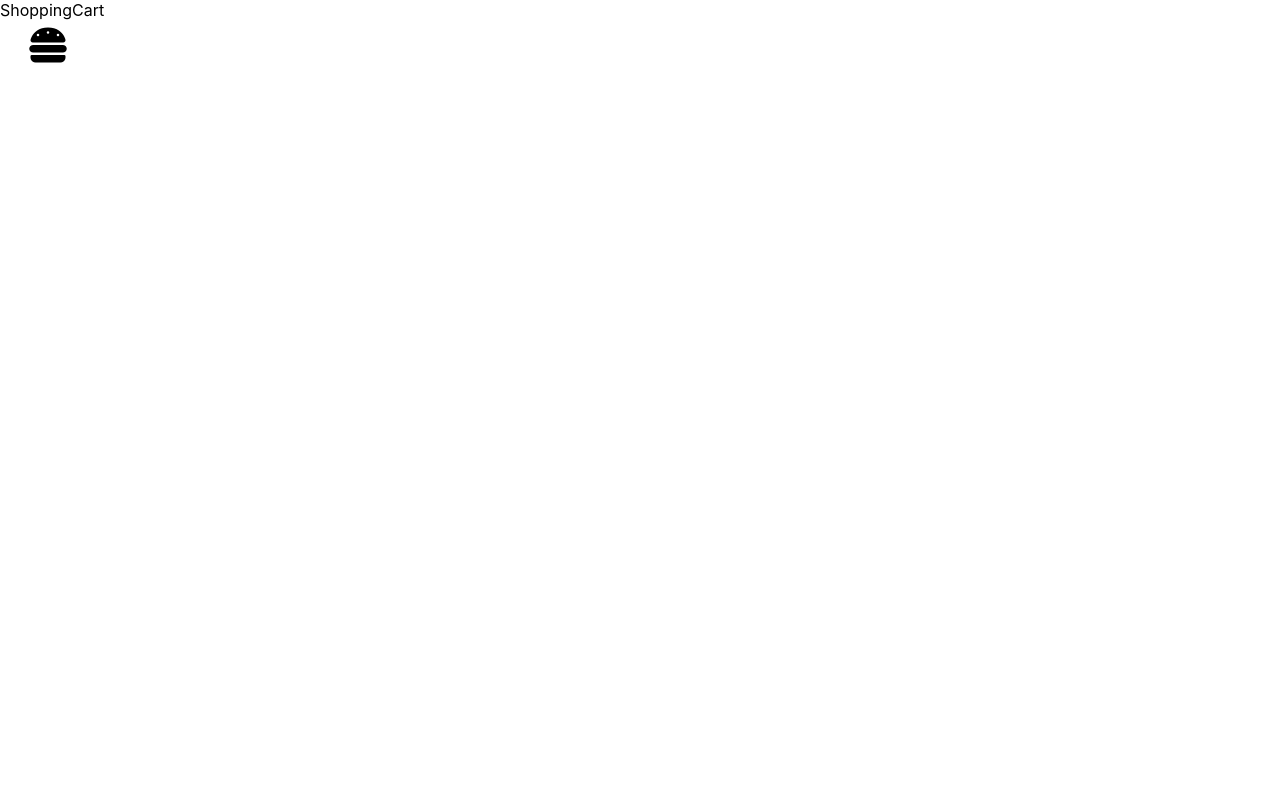
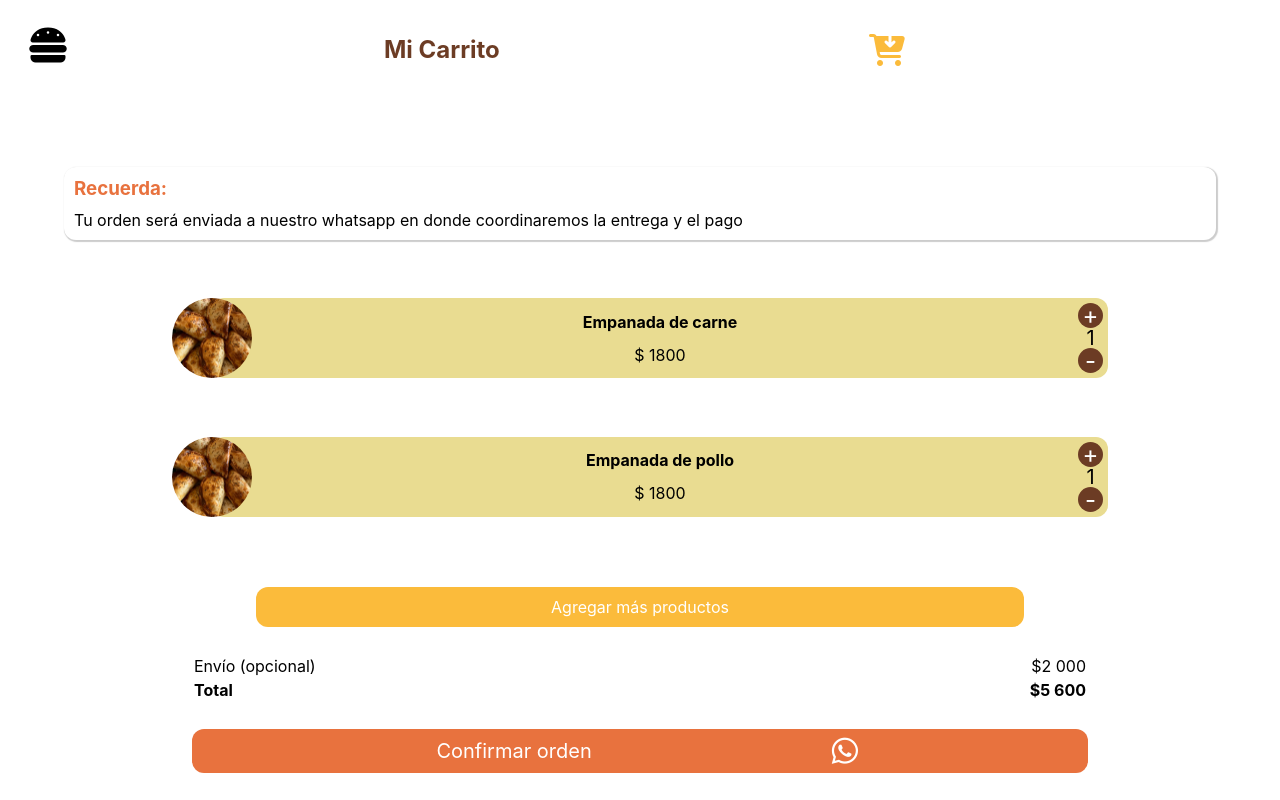
Before and after one commit to JohnnerJAL/Cafeteria-App, a React (Create React App) app: page /shopping-cart in a window 1280 px wide. Built offline with nearby package versions, Linux system fonts and the light colour scheme.

Commit message:
html & css app, screen Shopping Cart

```diff
--- a/src/Pages/ShoppingCart.js
+++ b/src/Pages/ShoppingCart.js
@@ -1,9 +1,100 @@
 import React from "react";
+import { Link } from "react-router-dom";
+
+import "./Styles/ShoppingCart.css";
+import hamburgerImage from "../Images/Hamburger-pexels.jpg";
+import empanadaImage from "../Images/Empanadas-pexels.jpg";
+import beerImage from "../Images/beer-pexels.jpg";
 
 function ShoppingCart() {
+
+  const hamburger = {
+    backgroundImage: `url('${hamburgerImage}')`
+  }
+  const empanada = {
+    backgroundImage: `url('${empanadaImage}')`
+  }
+  const beer = {
+    backgroundImage: `url('${beerImage}')`
+  }
+
+
   return (
     <section className="shopping-cart">
-      ShoppingCart
+      <div className="title">
+        <h1>Mi Carrito</h1>
+        <i class="fas fa-cart-arrow-down"></i>
+      </div>
+
+      <div className="message-container">
+        <div className="message">
+          <h1>Recuerda:</h1>
+          <p>Tu orden será enviada a nuestro whatsapp en donde coordinaremos la entrega y el pago</p>
+        </div>
+      </div>
+
+      <div className="articles">
+      {/* <div className="list-of-items"> */}
+        <article>
+          <figure style={empanada}></figure>
+          <div className="contents">
+            <h4>Empanada de carne</h4>
+            {/* <p>Empanada de carne con huevo</p> */}
+            <p>$ 1800</p>
+            <p>1</p>
+          </div>
+          <div className="button button-left">
+            <div className="circle">-</div>
+          </div>
+          <div className="button button-right">
+            <div className="circle">+</div>
+          </div>
+        </article>
+
+        <article>
+          <figure style={empanada}></figure>
+          <div className="contents">
+            <h4>Empanada de pollo</h4>
+            {/* <p>Empanada de pollo con huevo</p> */}
+            <p>$ 1800</p>
+            <p>1</p>
+          </div>
+          <div className="button button-left">
+            <div className="circle">-</div>
+          </div>
+          <div className="button button-right">
+            <div className="circle">+</div>
+          </div>
+        </article>
+      {/* </div> */}
+      </div>
+
+      <div className="resume">
+       <div>
+          <Link  to="/menu">
+            <p>Agregar más productos</p>
+            {/* <i class="fas fa-cart-arrow-down"></i> */}
+          </Link>
+        </div>
+
+      <div>
+        <div className="row">
+          <p>Envío (opcional)</p>
+          <p>$2 000</p>
+        </div>
+        <div className="row">
+          <p>Total</p>
+          <p>$5 600</p>
+        </div>
+      </div>
+
+      <div>
+        <Link  to="/shopping-cart">{/*¡?*/}
+          <p>Confirmar orden</p>
+          <i class="fab fa-whatsapp"></i>
+        </Link>
+      </div>
+      </div>
     </section>
   )
 }
--- a/src/Pages/Styles/Menu.css
+++ b/src/Pages/Styles/Menu.css
@@ -79,12 +79,12 @@
 }
 
 /*-------------List of items--------------*/
-.list-of-items {
+.menu .list-of-items {
   height: 65%;
   padding-top: 50px;
 }
 
-.list-of-items article {
+.menu .list-of-items article {
   position: relative;
   width: 80%;
   margin: auto;
@@ -94,11 +94,11 @@
   margin-top: 50px;
 }
 
-.list-of-items article:first-child {
+.menu .list-of-items article:first-child {
   margin-top: 0%;
 }
 
-.list-of-items article figure {
+.menu .list-of-items article figure {
   position: absolute;
   top: -40px;
   left: 0;
@@ -119,21 +119,21 @@
   padding-top: 40px;
 }
 
-.list-of-items article .contents p:nth-of-type(1) {
+.menu .list-of-items article .contents p:nth-of-type(1) {
   color: gray;
 }
 
-.list-of-items article .contents p:nth-of-type(2) {
+.menu .list-of-items article .contents p:nth-of-type(2) {
   font-weight: bold;
 }
 
-.list-of-items article .contents p:last-child {
+.menu .list-of-items article .contents p:last-child {
   font-weight: bold;
   font-size: 24px;
 }
 
 /*Buttons less & more*/
-.list-of-items article .button {
+.menu .list-of-items article .button {
   position: absolute;
   height: 40px;
   width: 50px;
@@ -143,18 +143,18 @@
   background-color: rgb(218, 205, 136);
 }
 
-.list-of-items article .button-left {
+.menu .list-of-items article .button-left {
   bottom: 0%;
   border-radius: 0 12px 0 12px;
 }
 
-.list-of-items article .button-right {
+.menu .list-of-items article .button-right {
   bottom: 0%;
   right: 0%;
   border-radius: 12px 0 12px 0;
 }
 
-.list-of-items article .circle {
+.menu .list-of-items article .circle {
   border: solid var(--secondary-color);
   height: 25px;
   width: 25px;
--- /dev/null
+++ b/src/Pages/Styles/ShoppingCart.css
@@ -0,0 +1,175 @@
+.shopping-cart {
+  height: 100vh;
+}
+
+.shopping-cart .title {
+  position: absolute;
+  top: 35px;
+  left: 0%;
+  right: 0%;
+  margin: auto;
+  width: 40%;
+  display: flex;
+  justify-content: space-between;
+  align-items: center;
+}
+
+.shopping-cart .title h1 {
+  font-size: 24px;
+  color: var(--secondary-color);
+}
+
+.shopping-cart .title i {
+  transform: scale(2);
+  color: var(--tertiary-color);
+}
+
+/*-----------------Alert Message----------------*/
+.shopping-cart .message-container {
+  height: 30%;
+  display: flex;
+  align-items: flex-end;
+}
+
+.shopping-cart .message {
+  width: 90%;
+  margin: 0 auto;
+  padding: 5px;
+  box-shadow: 1px 1px 1px 1px rgba(128, 128, 128, 0.4);
+  border-radius: 12px;
+}
+
+.shopping-cart .message h1 {
+  color: var(--primary-color);
+  padding: 5px;
+}
+
+.shopping-cart .message p {
+  text-align: justify;
+  padding: 5px;
+}
+
+/*-------------Articles shopping Cart-------------*/
+.shopping-cart .articles {
+  height: 40%;
+  overflow-y: scroll;
+  display: flex;
+  flex-direction: column;
+  justify-content: space-evenly;
+  align-items: center;
+}
+
+.shopping-cart .articles article {
+  position: relative;
+  height: 80px;
+  width: 70%;
+  margin-top: 15px;
+  transform: translateX(20px);
+  background-color: rgb(233, 220, 145);
+  border-radius: 12px;
+  text-align: center;
+}
+
+.shopping-cart .articles article .contents {
+  height: 100%;
+  display: flex;
+  flex-direction: column;
+  justify-content: space-evenly;
+}
+
+.shopping-cart .articles article .contents p:last-child {
+  position: absolute;
+  right: 0%;
+  width: 35px;
+  font-size: 20px;
+}
+
+.shopping-cart .articles article figure {
+  position: absolute;
+  left: -40px;
+  top: 0%;
+  bottom: 0%;
+  margin: auto;
+  height: 80px;
+  width: 80px;
+  border-radius: 50%;
+  background-position: center;
+  background-size: cover;
+}
+
+.shopping-cart .articles article .button {
+  position: absolute;
+}
+
+.shopping-cart .articles article .circle {
+  width: 25px;
+  height: 25px;
+  border-radius: 50%;
+  background-color: var(--secondary-color);
+  color: white;
+  display: flex;
+  justify-content: center;
+  align-items: center;
+  font-size: 24px;
+}
+
+.shopping-cart .articles article .button-left {
+  right: 5px;
+  bottom: 5px;
+}
+
+.shopping-cart .articles article .button-right {
+  right: 5px;
+  top: 5px;
+}
+
+/*-------------------Resume-------------------*/
+.shopping-cart .resume {
+  /* border: solid greenyellow; */
+  height: 30%;
+  display: flex;
+  flex-direction: column;
+  justify-content: space-evenly;
+}
+
+.shopping-cart .resume div a {
+  margin: auto;
+  display: flex;
+  justify-content: space-evenly;
+  align-items: center;
+  color: white;
+  text-decoration: none;
+  border-radius: 12px;
+}
+
+.shopping-cart .resume div:first-child a {
+  width: 60%;
+  background-color: var(--tertiary-color);
+}
+
+.shopping-cart .resume div a p {
+  text-align: center;
+  padding: 10px;
+}
+
+.shopping-cart .resume > div:nth-of-type(2) .row {
+  width: 70%;
+  margin: auto;
+  padding: 2px;
+  display: flex;
+  justify-content: space-between;
+}
+
+.shopping-cart .resume > div:nth-of-type(2) .row:last-child {
+  font-weight: bold;
+}
+
+.shopping-cart .resume div:last-child a {
+  width: 70%;
+  background-color: var(--primary-color);
+  font-size: 20px;
+}
+
+.shopping-cart .resume div:last-child a i {
+  transform: scale(1.5);
+}
```
